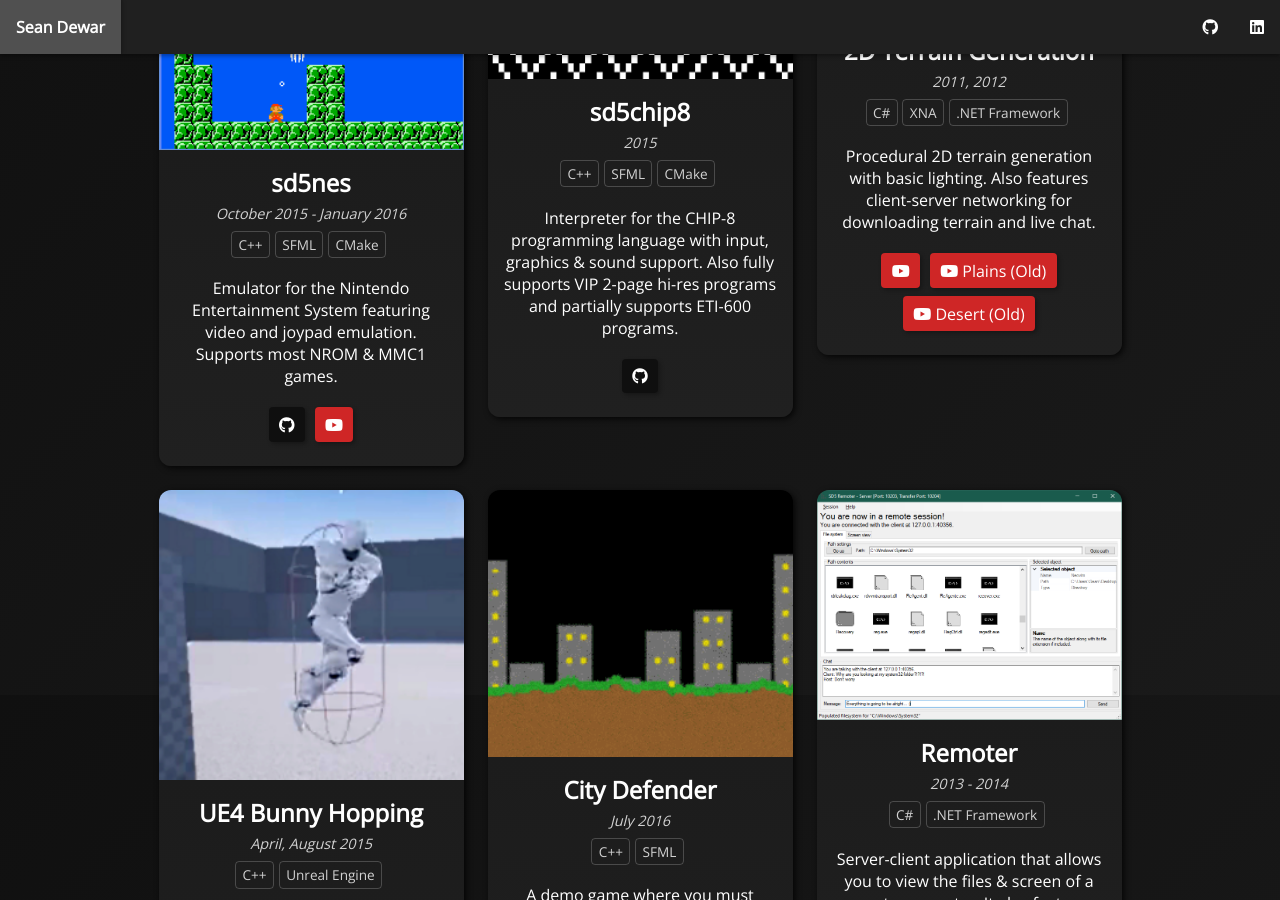
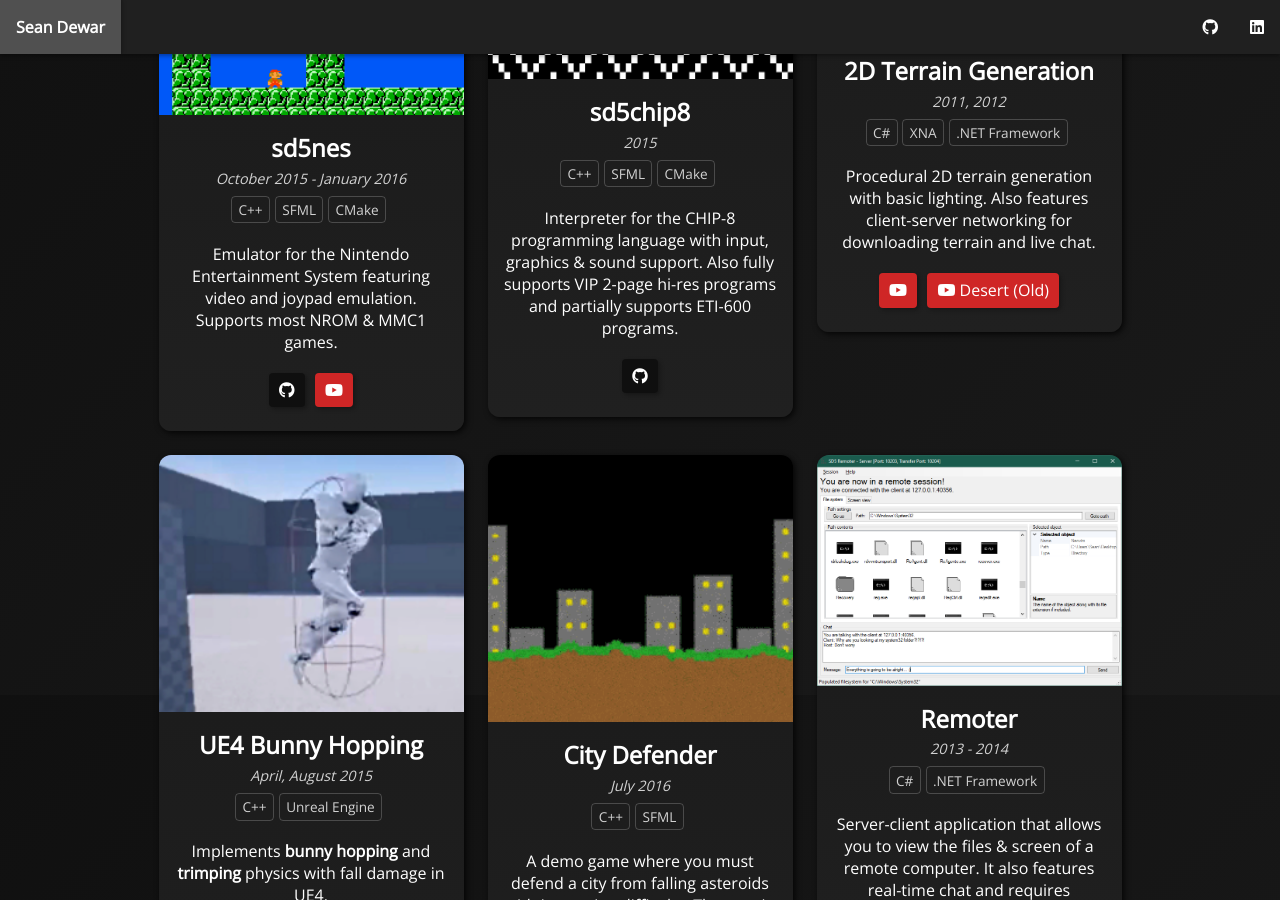
Before and after one commit to seandewar/seandewar.github.io, a Jekyll site: the page built from index.html, in a window 1280 px wide and 900 px high, scrolled down 3987 px. Built offline with Jekyll 4.4.1, drawn with Linux system fonts in a browser that asks for light colours; nearby versions of some CDN libraries.

Commit message:
Some image resizes and mini project wording changes

```diff
--- a/_data/projects/misc_projects.yml
+++ b/_data/projects/misc_projects.yml
@@ -44,9 +44,6 @@
     client-server networking for downloading terrain and live chat.
   links:
     - url: "https://www.youtube.com/watch?v=6fU3Ktfe5XI"
-      type: "youtube"
-    - url: "https://www.youtube.com/watch?v=yNhhKOYGVwM"
-      name: "Plains (Old)"
       type: "youtube"
     - url: "https://www.youtube.com/watch?v=5M-ge7OCXoc"
       name: "Desert (Old)"
```
Also changed, not shown: img/projects/2dworldgen.png, img/projects/sd5nes-minus-world.png, img/projects/ue4-bhop.png.
